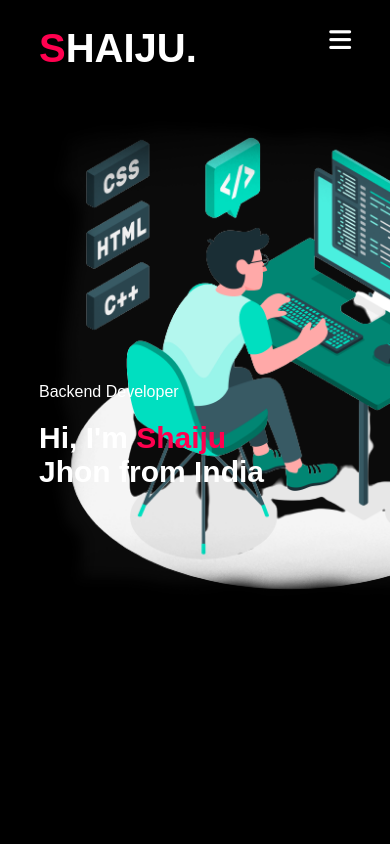
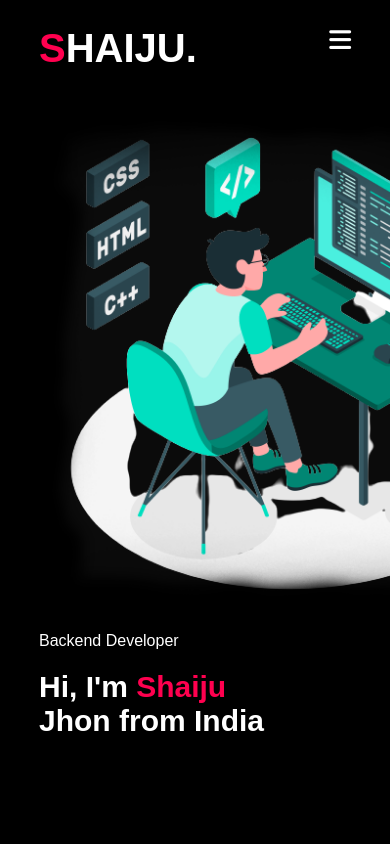
Before and after one commit to Shaijujin/Shaijujin.github.io, a plain HTML site: page index.html in a window 390 px wide. Shown: the top 844 px of the page. Drawn offline with Linux system fonts and the light colour scheme.

Commit message:
Update files with new changes

```diff
--- a/style.css
+++ b/style.css
@@ -336,7 +336,7 @@ nav .fas{
     background-image: url(image/aaaaa.png)
   }
   .header-text{
-    margin-top: 100%;
+    margin-top: 180%;
     font-size: 16px;
   }
   .header-text h1{
```
